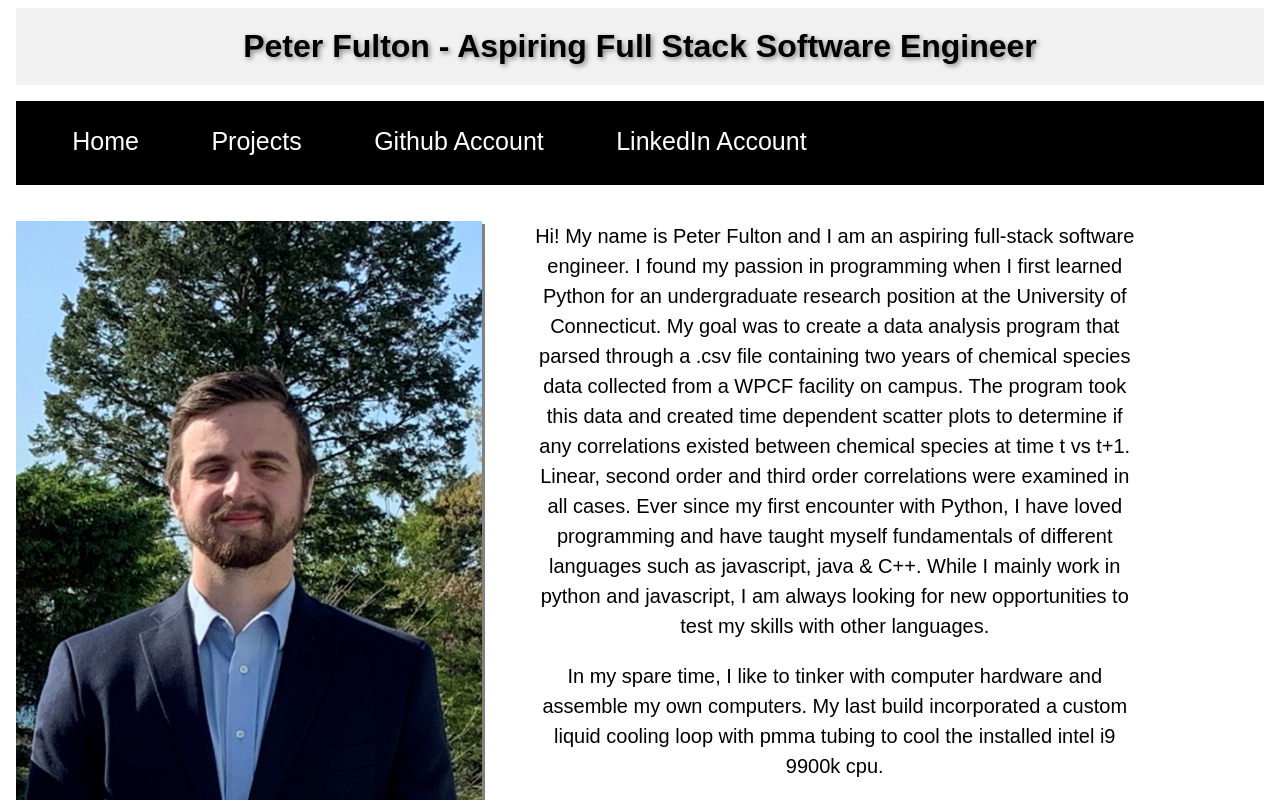
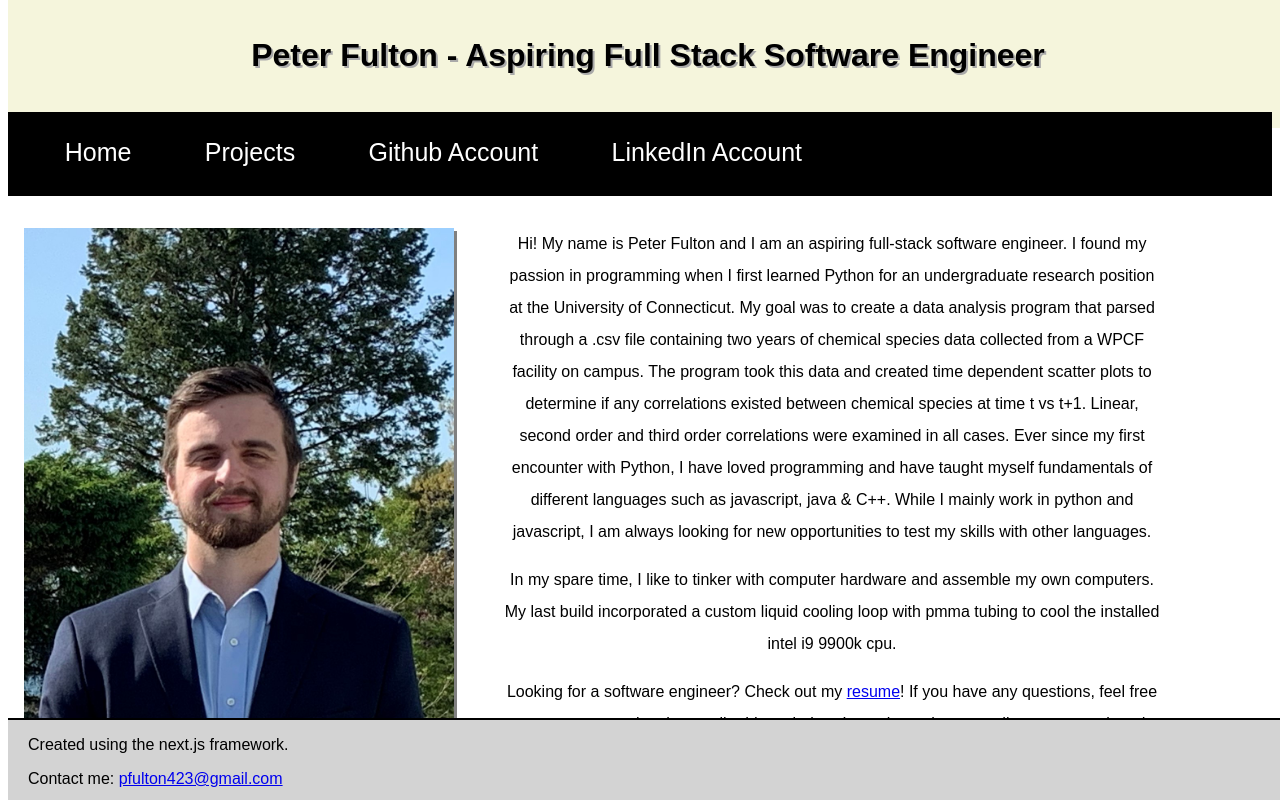
Before and after one commit to pmfulton/pmfulton_v1.0, a Next.js app: page / in a window 1280 px wide. Shown: the top 800 px of the page. Built offline with nearby package versions, Linux system fonts and the light colour scheme.

Commit message:
clean up css and code base

```diff
--- a/components/Footer.js
+++ b/components/Footer.js
@@ -1,12 +1,13 @@
-import footerstyles from '../public/css_modules/Footer.module.css'
+import styles from '../public/css_modules/styles.module.css'
 
 
 function Footer() {
     return (
-        <footer className={footerstyles.footer}>
+        <footer className={styles.footer}>
             <p>Created using the next.js framework.</p>
             <p>Contact me: <a href="mailto: pfulton423@gmail.com">pfulton423@gmail.com</a></p>
         </footer>
+
     )
 }
 
--- a/components/Nav.js
+++ b/components/Nav.js
@@ -1,25 +1,25 @@
 import Link from 'next/link'
-import styles from '../public/css_modules/Nav.module.css'
+import styles from '../public/css_modules/styles.module.css'
 
 function NavBar() {
     return (
-        <div>
-            <ul className={styles.list}>
-                <li className={styles.element}>
+        <div className={styles.navContainer}>
+            <ul className={styles.navList}>
+                <li className={styles.navElement}>
                     <Link href="/">
-                        <a className={styles.bullet}>Home</a>
+                        <a className={styles.navBullet}>Home</a>
                     </Link>
                 </li>
-                <li className={styles.element}>
+                <li className={styles.navElement}>
                     <Link href="/projects">
-                        <a className={styles.bullet}>Projects</a>
+                        <a className={styles.navBullet}>Projects</a>
                     </Link>
                 </li>
-                <li className={styles.element}>
-                    <a href="https://github.com/pmfulton" className={styles.bullet}>Github Account</a>
+                <li className={styles.navElement}>
+                    <a href="https://github.com/pmfulton" className={styles.navBullet}>Github Account</a>
                 </li>
-                <li className={styles.element}>
-                    <a href="https://www.linkedin.com/in/pmfulton/" className={styles.bullet}>LinkedIn Account</a>
+                <li className={styles.navElement}>
+                    <a href="https://www.linkedin.com/in/pmfulton/" className={styles.navBullet}>LinkedIn Account</a>
                 </li>
             </ul>
         </div>
--- a/components/PageHeaders.js
+++ b/components/PageHeaders.js
@@ -1,8 +1,12 @@
-import styles from '../public/css_modules/Headers.module.css'
+import styles from '../public/css_modules/styles.module.css'
 
 function Headers(props) {
     return (
-        <h1 className={styles.heading}>{props.heading}</h1>
+        <div className={styles.header}>
+            <h1>{props.heading}</h1>
+        </div>
+
+
     )
 }
 
--- a/pages/index.js
+++ b/pages/index.js
@@ -10,10 +10,10 @@ function AboutMe() {
     return (
         <html>
             <Tab title="Home"/>
-            <body className={styles.page}>
+            <body className={styles.body}>
                 <Header heading="Peter Fulton - Aspiring Full Stack Software Engineer" />
                 <NavBar />
-                <div className= {styles.body}>
+                <div className={styles.indexBody}>
                     <p>
                         <img src="me.jpg" alt="self" />
                         Hi! My name is Peter Fulton and I am an aspiring full-stack software engineer.
@@ -35,9 +35,9 @@ function AboutMe() {
                         relevant programming technologies.
                     </p>
 
+
                 </div>
                 <Footer />
-
             </body>
         </html>
 
--- a/pages/projects.js
+++ b/pages/projects.js
@@ -11,8 +11,9 @@ function ProjectsPage() {
     return (
         <html>
             <Tab title="Projects"/>
-            <body className={styles.page}>
+            <body className={styles.body}>
                 <Header heading="Deployed Projects" />
+
                 <Nav />
                 <Table />
                 <Footer />
--- a/public/css_modules/Footer.module.css
+++ /dev/null
@@ -1,23 +0,0 @@
-.footer {
-    border-top: 2px solid black;
-    position: absolute;
-    bottom: 0;
-    background-color: lightgrey;
-    height: 5rem;
-
-
-}
-
-.footer p{
-    text-align: left;
-    font-family: Arial, Helvetica, sans-serif;
-    padding-left: 20px;
-    padding-bottom: 0px;
-}
-
-@supports (display:grid) {
-    .footer {
-        position:static;
-    }
-
-}
--- a/public/css_modules/Headers.module.css
+++ /dev/null
@@ -1,8 +0,0 @@
-.heading {
-    background-color: #f1f1f1;
-    font-family: Arial, Helvetica, sans-serif;
-    text-shadow: 2px 2px 5px grey;
-    text-align: center;
-    padding: 20px;
-    margin: 0;
-  }
--- a/public/css_modules/Nav.module.css
+++ /dev/null
@@ -1,27 +0,0 @@
-.bullet {
-    font-size: 25px;
-    font-family: Arial, Helvetica, sans-serif;
-    padding: 3% 3%;
-    color: white;
-    text-decoration: none;
-    text-align: center;
-
-  }
-
-.bullet:hover {
-  background-color: #ddd;
-  color: black;
-}
-
-.list {
-  background-color: Black;
-  font-size: 100%;
-  font-family: Arial, Helvetica, sans-serif;
-  padding: 20px;
-  overflow: hidden;
-}
-
-.element {
-  display: inline;
-  line-height: 40px;
-}
--- a/public/css_modules/styles.module.css
+++ b/public/css_modules/styles.module.css
@@ -1,42 +1,118 @@
+.body {
+    font-family: Arial, Helvetica, sans-serif;
+    margin: 0;
+    font-size: 100%;
+}
 
+.header {
+    width: 100%;
+    height: 7rem;
+    background-color: beige;
+    position: absolute;
+    padding-top: 1rem;
+    top: 0;
+    text-align: center;
+    text-shadow: 2px 2px darkgrey;
+}
 
-.page {
-    min-height: 100vh;
+.navContainer {
+    width: 100%;
     position: relative;
+    top: 6rem;
 }
 
 
-.body p{
+.navList {
+    background-color: Black;
+    padding: 20px;
+    overflow: hidden;
+  }
+
+.navElement {
+    display: inline;
+    line-height: 40px;
+}
+
+.navBullet {
+    font-size: 25px;
     font-family: Arial, Helvetica, sans-serif;
-    font-size: 20px;
-    line-height: 30px;
+    padding: 3% 3%;
+    color: white;
+    text-decoration: none;
     text-align: center;
-    width: 90%;
+}
+
+.navBullet:hover {
+    background-color: #ddd;
+    color: black;
+}
+
+.footer {
+    border-top: 2px solid black;
+    position: fixed;
+    bottom: 0;
+    background-color: lightgrey;
+    height: 5rem;
+    width: 100%
+
 
 }
 
-.body img{
-    height: 650px;
+.footer p{
+    text-align: left;
+    padding-left: 20px;
+}
+
+/* Table styles */
+
+.table {
+    width: 100%;
+    position: relative;
+    top: 5rem;
+
+}
+
+.th {
+    text-align: center;
+    padding: 20px;
+    font-family: Arial, Helvetica, sans-serif;
+    font-size: 20px;
+
+}
+
+.td {
+    text-align: center;
+    font-family: Arial, Helvetica, sans-serif;
+    font-size: 20px;
+}
+
+
+
+
+
+
+
+/* Styles specific to index page*/
+
+.indexBody {
+    position: relative;
+    top: 7rem;
+    margin-bottom: 10rem;
+}
+
+.indexBody img{
+    height: 600px;
     float: left;
     margin-right: 3rem;
-    margin-bottom: 1rem;
+    margin-bottom: 2rem;
     box-shadow: 3px 3px grey;
 }
 
-.body {
-    padding-bottom: 5rem;
+.indexBody p{
+    font-family: Arial, Helvetica, sans-serif;
+    font-size: 1rem;
+    line-height: 2rem;
+    text-align: center;
+    width: 90%;
+    margin-left: 1rem;
 }
-
-@supports (display:grid) {
-    .page {
-        position: static;
-        display: grid;
-        grid-template-rows: auto auto 1fr auto;
-
-    }
-    .body {
-        padding-bottom: 1rem;
-    }
-
-
-}
```
Also changed, not shown: components/Slider.js (deleted, +0 -50 lines), components/Table.js (+8 -8 lines), public/css_modules/Table.module.css (deleted, +0 -18 lines).
